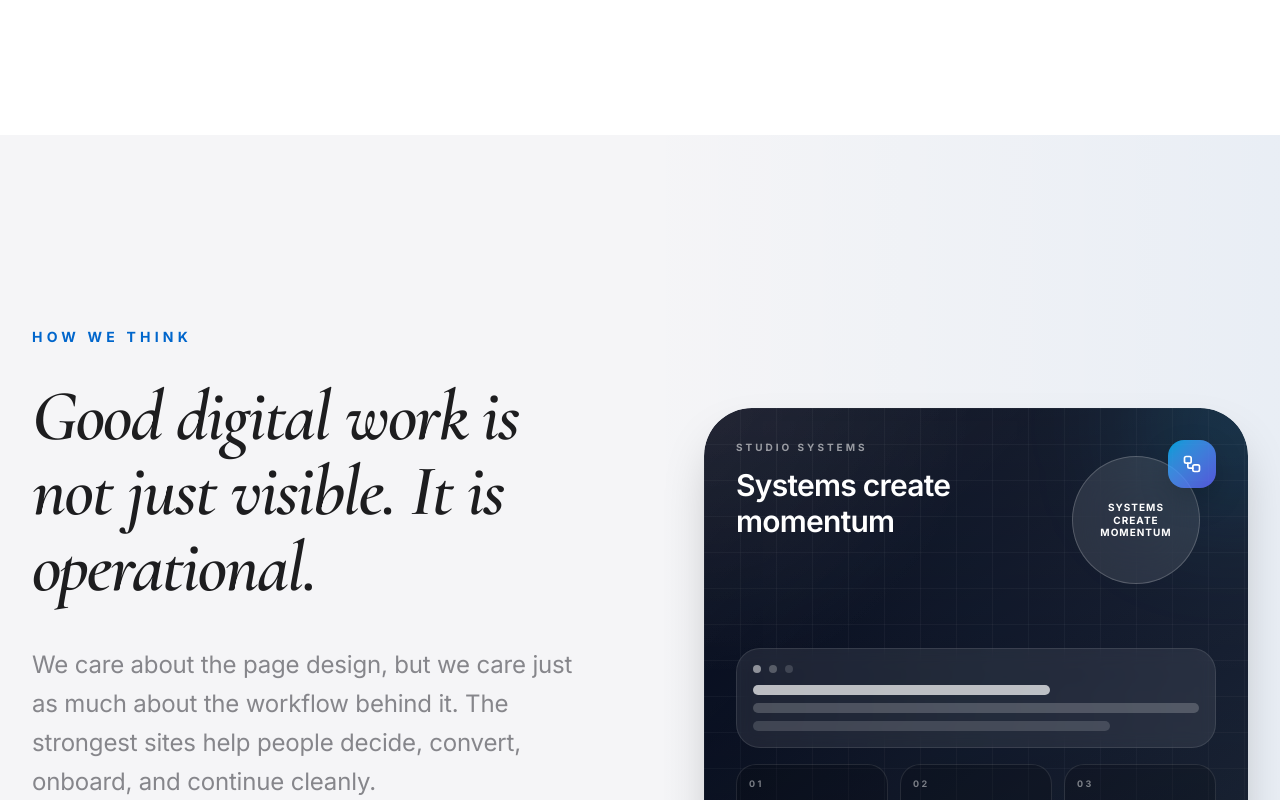
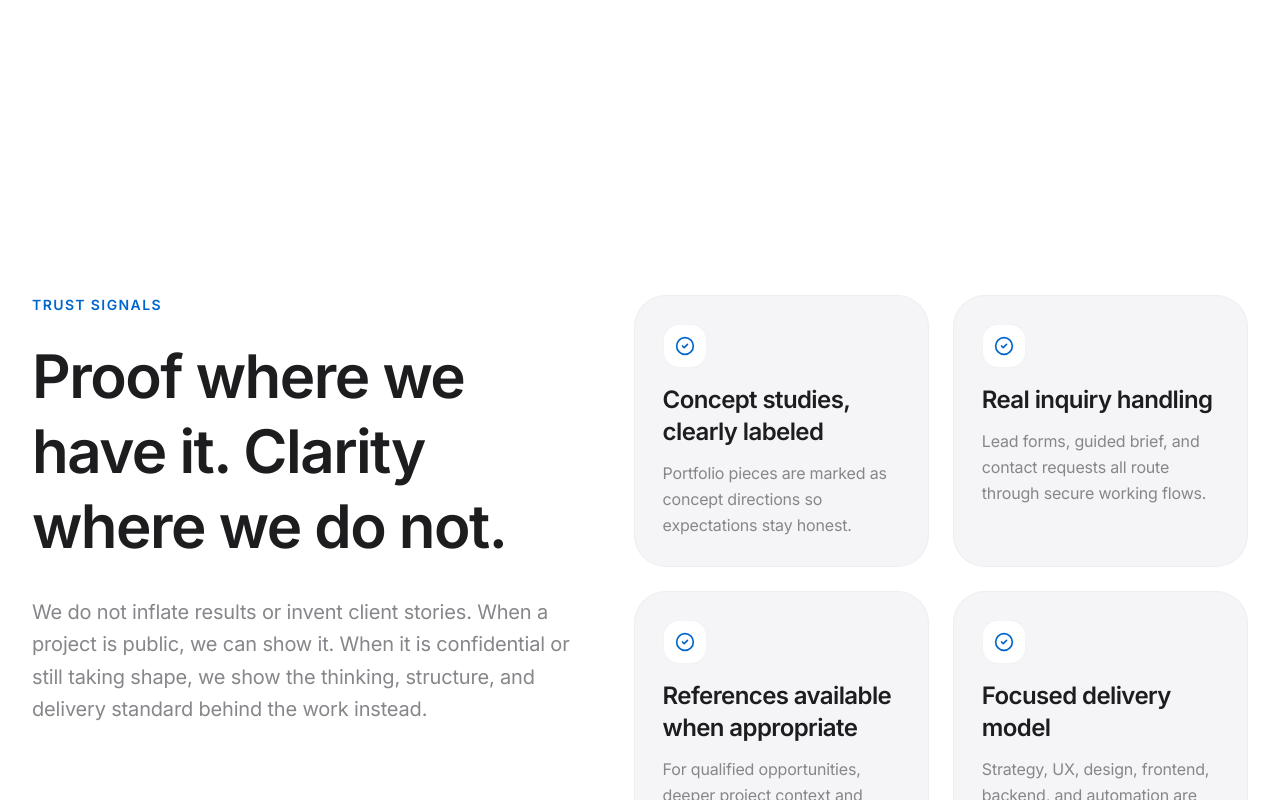
Before and after one commit to bakaltech/bakal-digital, a React (Vite) app: page / in a window 1280 px wide. Shown: the part 4660-5460 px from the top of the page. Built offline with nearby package versions, Linux system fonts and the light colour scheme.

Commit message:
Strengthen trust messaging without fake proof

```diff
--- a/src/pages/Contact.tsx
+++ b/src/pages/Contact.tsx
@@ -1,6 +1,6 @@
 import React, { useState } from 'react';
 import { motion } from 'motion/react';
-import { ArrowRight, CheckCircle2, Clock3, MessageSquare, Send, Sparkles } from 'lucide-react';
+import { ArrowRight, CheckCircle2, Clock3, MessageSquare, Send, ShieldCheck, Sparkles } from 'lucide-react';
 
 const openChat = () => {
   window.dispatchEvent(new CustomEvent('open-chat'));
@@ -83,6 +83,15 @@ export default function Contact() {
               </div>
             ))}
 
+            <div className="rounded-[2rem] bg-ink text-white p-8 shadow-xl">
+              <div className="w-12 h-12 rounded-2xl bg-white/10 border border-white/10 flex items-center justify-center text-accent mb-5"><ShieldCheck className="w-5 h-5" /></div>
+              <h2 className="text-2xl font-semibold tracking-tight mb-3">What happens after you submit</h2>
+              <div className="space-y-3 text-white/75 leading-relaxed">
+                <p>We review the request, triage fit, and map the likely next step before replying.</p>
+                <p>If the opportunity is a fit, we can share deeper project direction, references, or more tailored scope recommendations directly.</p>
+              </div>
+            </div>
+
             <button type="button" onClick={openChat} className="w-full inline-flex items-center justify-center gap-3 px-6 py-5 rounded-full bg-ink text-white font-semibold hover:bg-accent transition-colors shadow-xl">
               <MessageSquare className="w-5 h-5" />
               Open Guided Brief
--- a/src/pages/Home.tsx
+++ b/src/pages/Home.tsx
@@ -1,6 +1,6 @@
 import React from 'react';
 import { motion } from 'motion/react';
-import { ArrowRight, Cpu, Database, Globe, Shield, ChevronRight, ShoppingBag, Workflow } from 'lucide-react';
+import { ArrowRight, CheckCircle2, Cpu, Database, Globe, Shield, ChevronRight, ShoppingBag, Workflow } from 'lucide-react';
 import { Link } from 'react-router-dom';
 import TechMarquee from '../components/TechMarquee';
 import { projects } from '../data/projects';
@@ -121,6 +121,36 @@ export default function Home() {
 
       <StudioDemo />
 
+      <section className="py-24 md:py-40 bg-paper">
+        <div className="max-w-7xl mx-auto px-6 lg:px-8 grid lg:grid-cols-[1.05fr_1.2fr] gap-12 md:gap-16 items-start">
+          <div>
+            <p className="text-sm font-semibold uppercase tracking-widest text-accent mb-6">Trust Signals</p>
+            <h2 className="text-4xl md:text-6xl font-semibold text-ink tracking-tight leading-tight mb-8">
+              Proof where we have it. Clarity where we do not.
+            </h2>
+            <p className="text-xl text-brand-400 leading-relaxed max-w-2xl">
+              We do not inflate results or invent client stories. When a project is public, we can show it. When it is confidential or still taking shape, we show the thinking, structure, and delivery standard behind the work instead.
+            </p>
+          </div>
+          <div className="grid md:grid-cols-2 gap-6">
+            {[
+              { title: 'Concept studies, clearly labeled', text: 'Portfolio pieces are marked as concept directions so expectations stay honest.' },
+              { title: 'Real inquiry handling', text: 'Lead forms, guided brief, and contact requests all route through secure working flows.' },
+              { title: 'References available when appropriate', text: 'For qualified opportunities, deeper project context and additional examples can be shared directly.' },
+              { title: 'Focused delivery model', text: 'Strategy, UX, design, frontend, backend, and automation are shaped as one system instead of siloed handoffs.' },
+            ].map((item, idx) => (
+              <motion.div key={item.title} initial={{ opacity: 0, y: 18 }} whileInView={{ opacity: 1, y: 0 }} viewport={{ once: true }} transition={{ duration: 0.6, delay: idx * 0.08 }} className="rounded-[2rem] border border-brand-100/50 bg-soft p-7">
+                <div className="w-11 h-11 rounded-2xl bg-white border border-brand-100/50 flex items-center justify-center text-accent mb-4">
+                  <CheckCircle2 className="w-5 h-5" />
+                </div>
+                <h3 className="text-2xl font-semibold text-ink tracking-tight mb-3">{item.title}</h3>
+                <p className="text-brand-400 leading-relaxed">{item.text}</p>
+              </motion.div>
+            ))}
+          </div>
+        </div>
+      </section>
+
       <section className="py-24 md:py-48 bg-soft relative overflow-hidden">
         <div className="absolute top-0 right-0 w-1/2 h-full bg-gradient-to-l from-accent/5 to-transparent pointer-events-none" />
         <div className="max-w-7xl mx-auto px-6 lg:px-8 relative">
```
